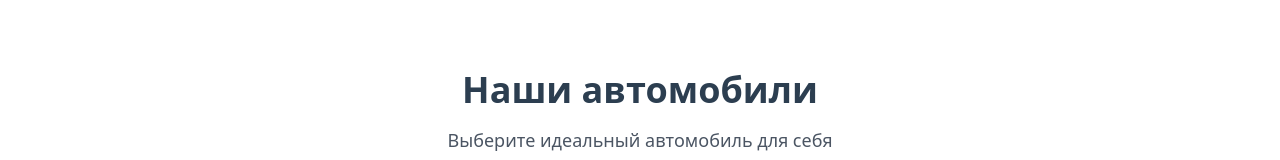
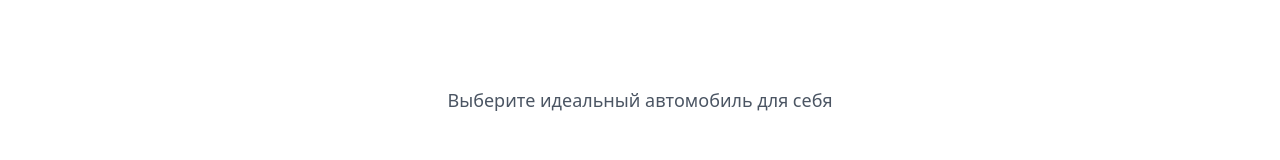
Before and after one commit to info1c8/car-dealership-website-2, a React (Vite) app: page / in a window 1280 px wide. Shown: the part 402-562 px from the top of the page. Built offline with nearby package versions, Linux system fonts and the light colour scheme.

Commit message:
Обновление 1 компонентов

```diff
--- a/src/pages/Index.tsx
+++ b/src/pages/Index.tsx
@@ -66,7 +66,7 @@ const Index = () => {
       <section id="cars" className="py-20 bg-white">
         <div className="container mx-auto px-6">
           <div className="text-center mb-16 animate-slide-up">
-            <h3 className="text-4xl font-bold text-auto-navy mb-4">Наши автомобили</h3>
+            <h3 className="text-4xl font-bold text-auto-navy mb-4"></h3>
             <p className="text-lg text-gray-600">Выберите идеальный автомобиль для себя</p>
           </div>
 
```
